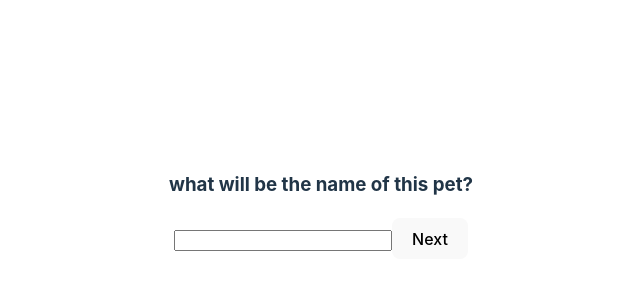
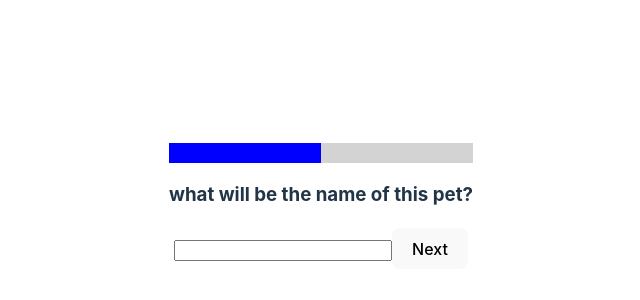
Before and after one commit to catfooo/pet-survey-practice-0, a React (Vite) app: page / in a window 1280 px wide. Shown: the part 194-494 px from the top of the page, without its empty margins (319-959 px from the left). Built offline with nearby package versions, Linux system fonts and the light colour scheme.

Commit message:
added progress bar

```diff
--- a/src/App.jsx
+++ b/src/App.jsx
@@ -3,6 +3,7 @@ import NamePet from './components/NamePet';
 import ColorPet from './components/ColorPet';
 
 export const App = () => {
+  const totalSteps = 2;
   const [step, setStep] = useState(1)
   const [namePet, setNamePet] = useState('');
   const [color, setColor] = useState('');
@@ -12,8 +13,13 @@ export const App = () => {
     setStep(prevStep => prevStep + 1);
   };
 
+  const progressPercentage = (step / totalSteps) * 100;
+
   return (
     <div>
+      <div style={{ background: 'lightgray', height: '20px', marginBottom: '10px' }}>
+        <div style={{ width: `${progressPercentage}%`, height: '100%', background: 'blue' }}></div>
+      </div>
       {step ===1 && (
       <>
       <h3>what will be the name of this pet?</h3>
```
